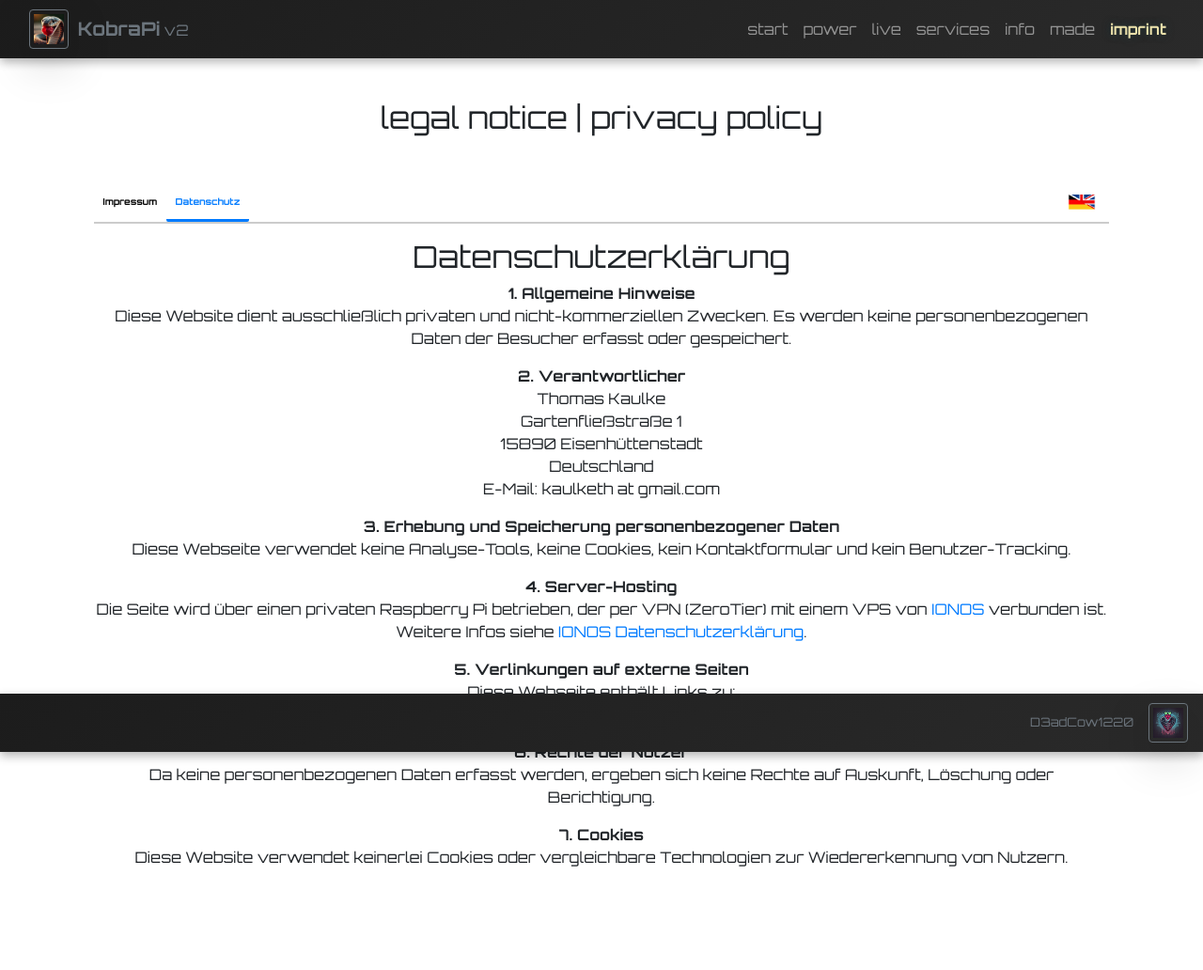
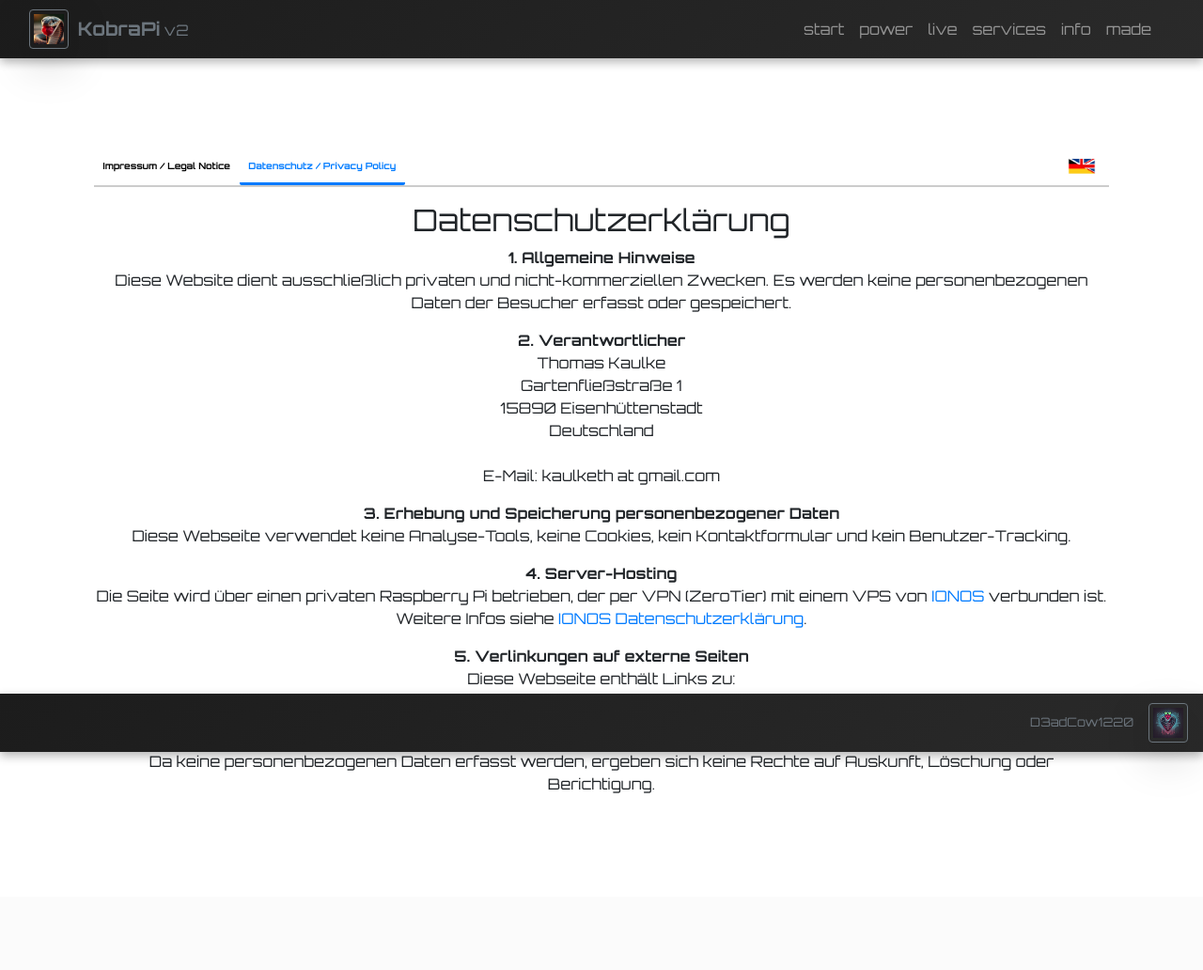
Before and after one commit to kaulketh/KobraPiV2, a Flask app: page /kobra/privacy in a window 1280 px wide, after a click on "Datenschutz / Privacy Policy". Shown: the whole page at 94% size. After the commit the page ends 844 px from the top, so only its background shows below. Run offline with Flask 3, Linux system fonts and the light colour scheme; parts of the project's set-up code (start-up, migrations or seed data) failed here and were passed over; some libraries are stand-ins or nearby versions.

Commit message:
update navigation, privacy and layout(links)

```diff
--- a/app.py
+++ b/app.py
@@ -17,7 +17,7 @@ from devices import sockets, TASMOTA_SOCKETS, cameras, setup_cameras, \
 from gunicorn_config import workers
 from services import ACTIONS, SYSTEMD, get_status
 from www import ABOUT, INDEX, MADE, CAMS, SRVCS, \
-    POWER, STATUS, NAVI, ROOT, SLASH, PRIVAT
+    POWER, STATUS, NAVI, ROOT, SLASH, PRIVAT, REPO
 
 VERSION = "v2"
 
@@ -94,7 +94,8 @@ def inject_context():
         pfx=APPLICATION_ROOT,
         images=images,
         gallery=gallery,
-        thumbnails=thumbs
+        thumbnails=thumbs,
+        repo=REPO
     )
 
 
--- a/www/__init__.py
+++ b/www/__init__.py
@@ -15,6 +15,7 @@ ROOT = "kobra"
 WIP = "[ work in progress ]"
 UNDER_CONSTR = "[ under construction ]"
 SLASH = "/"
+REPO = "https://github.com/kaulketh/KobraPiV2"
 
 __EXT = ".html"
 __EMPTY = ""
@@ -51,8 +52,8 @@ CAMS = AttrDict({__K.pth: f"{SLASH}cams",
 PRIVAT = AttrDict({__K.pth: f"{SLASH}privacy",
                    __K.id: "privacy",
                    __K.tmpt: f"privacy{__EXT}",
-                   __K.nav: "imprint",
-                   __K.tit: "legal notice | privacy policy",
+                   __K.nav: __EMPTY,  # "imprint",
+                   __K.tit: __EMPTY,  # "legal notice & privacy policy",
                    __K.nfo: __EMPTY,
                    __K.hnt: __EMPTY
                    })
--- a/www/templates/includes/component_navigation.htm
+++ b/www/templates/includes/component_navigation.htm
@@ -7,7 +7,7 @@
                 <img src="{{ url_for('static', filename='favico/kobrapi20.png') }}"
                      alt="Logo" height="32" class="me-2">
             </div>
-            <a class="navbar-brand text-secondary" href="{{ url_for(navigation[-1].endpoint) }}">&ensp;<b>KobraPi</b><small>&nbsp;{{ version }}</small></a>
+            <a class="navbar-brand text-secondary" href="{{ repo }}" target="_blank">&ensp;<b>KobraPi</b><small>&nbsp;{{ version }}</small></a>
 
         </div>
 
--- a/www/templates/includes/component_page_footer.htm
+++ b/www/templates/includes/component_page_footer.htm
@@ -4,7 +4,7 @@
 </div>
 <nav class="navbar navbar-expand-sm navbar-dark navbar-footer d-flex justify-content-end px-3">
     <div class="d-flex align-items-center">
-        <a class="navbar-brand text-secondary" style="font-size: small" href="{{ url_for(navigation[-1].endpoint) }}">D3adCow1220</a>
+        <a class="navbar-brand text-secondary" style="font-size: small" href={{ url_for('kobra.privacy') }}>D3adCow1220</a>
         <div class="p-1 border border-3 border-secondary shadow-lg rounded">
             <img src="{{ url_for('static', filename='favico/android-chrome-512x512.png') }}" alt="D3adCow1220" height="32" class="me-2">
         </div>
--- /dev/null
+++ b/www/templates/includes/content_address.htm
@@ -0,0 +1,5 @@
+Thomas Kaulke<br>
+Gartenfließstraße 1<br>
+15890 Eisenhüttenstadt<br>
+Deutschland<br><br>
+E-Mail: kaulketh at gmail.com
--- /dev/null
+++ b/www/templates/includes/content_links.htm
@@ -0,0 +1,8 @@
+<a href="https://www.anycubic.com/" target="_blank">Anycubic</a>,
+<a href="https://github.com/" target="_blank">GitHub</a>,
+<a href="https://nginx.org/" target="_blank">Nginx</a>,
+<a href="https://www.noip.com/" target="_blank">NoIP</a>,
+<a href="https://www.raspberrypi.org/" target="_blank">Raspberry Pi</a>,
+<a href="https://www.telegram.org/" target="_blank">Telegram</a>,
+<a href="https://tasmota.github.io/" target="_blank">Tasmota</a>,
+<a href="https://www.zerotier.com/" target="_blank">ZeroTier</a>.
--- a/www/templates/includes/content_privacy.htm
+++ b/www/templates/includes/content_privacy.htm
@@ -1,10 +1,7 @@
 <style>
-  .tabs, .language-switch {
+    .tabs {
         display: flex;
         margin-bottom: 1em;
-  }
-
-  .tabs {
         border-bottom: 2px solid #ccc;
     }
 
@@ -25,9 +22,7 @@
 
     .lang-button {
         margin-left: auto;
-    {#border: 1px solid #ccc;#}
-    {#border-radius: 5px;#}
-    font-size: 0.9em;
+    {#border: 1px solid #ccc;#}{#border-radius: 5px;#} font-size: 0.9em;
     }
 
     .tab-content {
@@ -53,10 +48,15 @@
 </style>
 
 <div class="tabs">
-  <button class="tab-button active" onclick="showTab('impressum')">Impressum</button>
-  <button class="tab-button" onclick="showTab('datenschutz')">Datenschutz</button>
-  <button class="lang-button" onclick="toggleLanguage()"><img src="{{ url_for('static', filename='images/de_en.jpg')}}" alt="EN" width="30" height="20">
+    <button class="tab-button active" onclick="showTab('impressum')">Impressum
+        / Legal Notice
     </button>
+    <button class="tab-button" onclick="showTab('datenschutz')">Datenschutz /
+        Privacy Policy
+    </button>
+    <button class="lang-button" onclick="toggleLanguage()"><img
+            src="{{ url_for('static', filename='images/de_en.jpg') }}" alt="EN"
+            width="30" height="20"></button>
 </div>
 
 <!-- IMPRESSUM -->
@@ -64,27 +64,22 @@
     <div class="lang-de active">
         <h2>Impressum</h2>
         <p><strong>Angaben gemäß § 5 TMG:</strong><br>
-      Thomas Kaulke<br>
-      Gartenfließstraße 1<br>
-      15890 Eisenhüttenstadt<br>
-      Deutschland<br><br>
-      E-Mail: kaulketh at gmail.com
+            {% include 'includes/content_address.htm' %}
         </p>
         <p><strong>Hinweis:</strong><br>
-      Dies ist eine rein private Website ohne kommerziellen Hintergrund. Sie dient ausschließlich der Darstellung privater Projekte und Hobbys.
+            Dies ist eine rein private Website ohne kommerziellen Hintergrund.
+            Sie dient ausschließlich der Darstellung privater Projekte und
+            Hobbys.
         </p>
     </div>
     <div class="lang-en">
         <h2>Legal Notice</h2>
         <p><strong>Information according to § 5 TMG:</strong><br>
-      Thomas Kaulke<br>
-      Gartenfliessstrasse 1<br>
-      15890 Eisenhuettenstadt<br>
-      Germany<br><br>
-      E-Mail: kaulketh at gmail.com
+            {% include 'includes/content_address.htm' %}
         </p>
         <p><strong>Note:</strong><br>
-      This is a purely private, non-commercial website. It is intended solely to present personal hobby projects.
+            This is a purely private, non-commercial website. It is intended
+            solely to present personal hobby projects.
         </p>
     </div>
 </div>
@@ -94,79 +89,65 @@
     <div class="lang-de active">
         <h2>Datenschutzerklärung</h2>
         <p><strong>1. Allgemeine Hinweise</strong><br>
-      Diese Website dient ausschließlich privaten und nicht-kommerziellen Zwecken. Es werden keine personenbezogenen Daten der Besucher erfasst oder gespeichert.
+            Diese Website dient ausschließlich privaten und nicht-kommerziellen
+            Zwecken. Es werden keine personenbezogenen Daten der Besucher
+            erfasst oder gespeichert.
         </p>
         <p><strong>2. Verantwortlicher</strong><br>
-      Thomas Kaulke<br>
-      Gartenfließstraße 1<br>
-      15890 Eisenhüttenstadt<br>
-      Deutschland<br>
-      E-Mail: kaulketh at gmail.com
+            {% include 'includes/content_address.htm' %}
         </p>
         <p><strong>3. Erhebung und Speicherung personenbezogener Daten</strong><br>
-      Diese Webseite verwendet keine Analyse-Tools, keine Cookies, kein Kontaktformular und kein Benutzer-Tracking.
+            Diese Webseite verwendet keine Analyse-Tools, keine Cookies, kein
+            Kontaktformular und kein Benutzer-Tracking.
         </p>
         <p><strong>4. Server-Hosting</strong><br>
-      Die Seite wird über einen privaten Raspberry Pi betrieben, der per VPN (ZeroTier) mit einem VPS von
-      <a href="https://www.ionos.de/" target="_blank">IONOS</a> verbunden ist. Weitere Infos siehe
-      <a href="https://www.ionos.de/terms-gtc/datenschutzerklaerung/" target="_blank">IONOS Datenschutzerklärung</a>.
+            Die Seite wird über einen privaten Raspberry Pi betrieben, der per
+            VPN (ZeroTier) mit einem VPS von
+            <a href="https://www.ionos.de/" target="_blank">IONOS</a> verbunden
+            ist. Weitere Infos siehe
+            <a href="https://www.ionos.de/terms-gtc/datenschutzerklaerung/"
+               target="_blank">IONOS Datenschutzerklärung</a>.
         </p>
         <p><strong>5. Verlinkungen auf externe Seiten</strong><br>
             Diese Webseite enthält Links zu:<br>
-      <a href="https://tasmota.github.io/" target="_blank">Tasmota</a>,
-      <a href="https://www.raspberrypi.org/" target="_blank">Raspberry Pi</a>,
-      <a href="https://www.zerotier.com/" target="_blank">ZeroTier</a>,
-      <a href="https://github.com/" target="_blank">GitHub</a>,
-      <a href="https://www.anycubic.com/" target="_blank">Anycubic</a>,
-      <a href="https://www.noip.com/" target="_blank">NoIP</a>,
-      <a href="https://www.telegram.org/" target="_blank">Telegram</a>.
+            {% include 'includes/content_links.htm' %}
         </p>
 
         <p><strong>6. Rechte der Nutzer</strong><br>
-      Da keine personenbezogenen Daten erfasst werden, ergeben sich keine Rechte auf Auskunft, Löschung oder Berichtigung.
-    </p>
-    <p><strong>7. Cookies</strong><br>
-    Diese Website verwendet keinerlei Cookies oder vergleichbare Technologien zur Wiedererkennung von Nutzern.
+            Da keine personenbezogenen Daten erfasst werden, ergeben sich keine
+            Rechte auf Auskunft, Löschung oder Berichtigung.
         </p>
 
     </div>
     <div class="lang-en">
         <h2>Privacy Policy</h2>
         <p><strong>1. General Information</strong><br>
-      This website is for private, non-commercial use only. No personal data is collected or stored.
+            This website is for private, non-commercial use only. No personal
+            data is collected or stored.
         </p>
         <p><strong>2. Responsible Person</strong><br>
-      Thomas Kaulke<br>
-      Gartenfliessstrasse 1<br>
-      15890 Eisenhuettenstadt<br>
-      Germany<br>
-      E-Mail: kaulketh at gmail.com
+            {% include 'includes/content_address.htm' %}
         </p>
         <p><strong>3. Data Collection</strong><br>
-      This site uses no analytics tools, cookies, contact forms, or user tracking.
+            This site uses no analytics tools, cookies, contact forms, or user
+            tracking.
         </p>
         <p><strong>4. Server Hosting</strong><br>
-      The site is hosted on a private Raspberry Pi, connected via VPN (ZeroTier) to a VPS provided by
-      <a href="https://www.ionos.com/" target="_blank">IONOS</a>. See also the
-      <a href="https://www.ionos.com/terms-gtc/privacy-policy/" target="_blank">IONOS privacy policy</a>.
+            The site is hosted on a private Raspberry Pi, connected via VPN
+            (ZeroTier) to a VPS provided by
+            <a href="https://www.ionos.com/" target="_blank">IONOS</a>. See
+            also the
+            <a href="https://www.ionos.com/terms-gtc/privacy-policy/"
+               target="_blank">IONOS privacy policy</a>.
         </p>
         <p><strong>5. External Links</strong><br>
             This site links to:<br>
-      <a href="https://tasmota.github.io/" target="_blank">Tasmota</a>,
-      <a href="https://www.raspberrypi.org/" target="_blank">Raspberry Pi</a>,
-      <a href="https://www.zerotier.com/" target="_blank">ZeroTier</a>,
-      <a href="https://github.com/" target="_blank">GitHub</a>,
-      <a href="https://www.anycubic.com/" target="_blank">Anycubic</a>,
-      <a href="https://www.noip.com/" target="_blank">NoIP</a>,
-      <a href="https://www.telegram.org/" target="_blank">Telegram</a>.
+            {% include 'includes/content_links.htm' %}
         </p>
         <p><strong>6. User Rights</strong><br>
-      Since no personal data is collected, there are no applicable rights regarding access, deletion, or correction.
+            Since no personal data is collected, there are no applicable rights
+            regarding access, deletion, or correction.
         </p>
-    <p><strong>7. Cookies</strong><br>
-        This website does not use any cookies or similar technologies to identify users.
-    </p>
-
     </div>
 </div>
 
```
Lines whose indentation alone changed are shown as unchanged.
